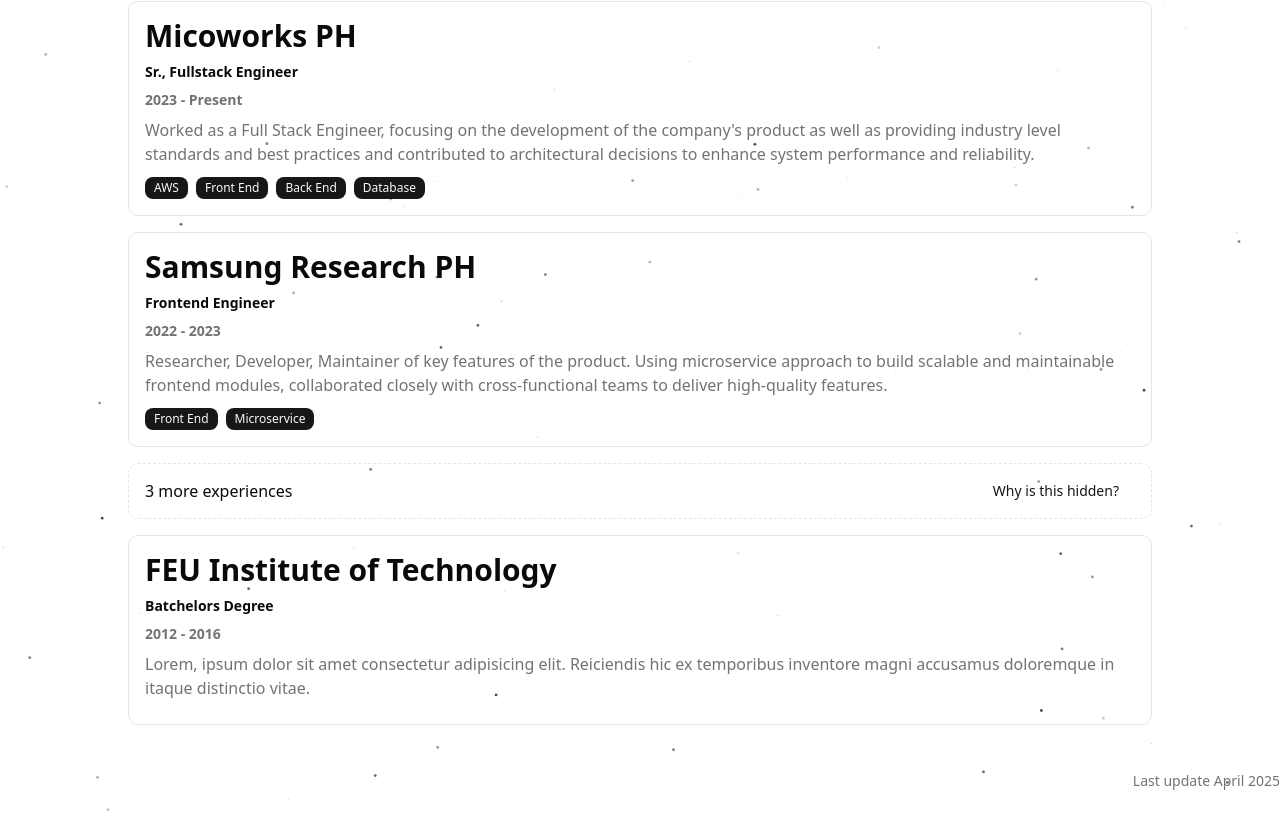
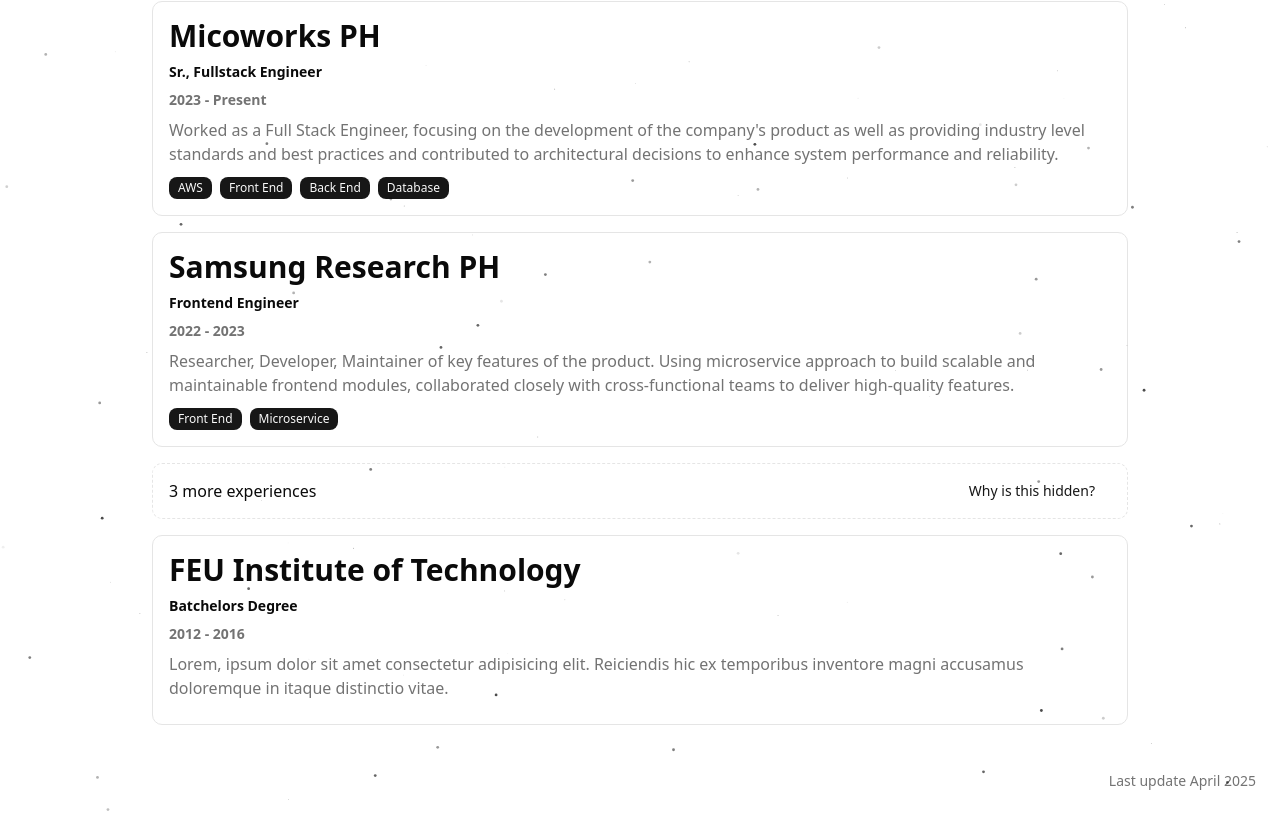
Before and after one commit to marjoforcado/marjoforcado, a Next.js app: page / in a window 1280 px wide. Shown: the part 858-1679 px from the top of the page. Built offline with nearby package versions, Linux system fonts and the light colour scheme.

Commit message:
Fix responsive

```diff
--- a/app/(pages)/(landing)/layout.tsx
+++ b/app/(pages)/(landing)/layout.tsx
@@ -29,7 +29,7 @@
             </div>
           </div>
           {children}
-          <footer className="h-20 flex items-center">
+          <footer className="h-20 flex items-center px-6">
             <div className="container mx-auto flex items-center justify-end">
               <span className="text-muted-foreground text-sm">
                 Last update April 2025
--- a/app/(pages)/(landing)/page.tsx
+++ b/app/(pages)/(landing)/page.tsx
@@ -6,10 +6,10 @@
 
 export default function Page() {
   return (
-    <div className="max-w-5xl mx-auto space-y-4">
+    <div className="max-w-5xl mx-auto space-y-4 px-6">
       <Header />
       <h2 className="text-lg font-bold">Experience</h2>
-      <div className="space-y-4">
+      <div className="space-y-4 container">
         <ExperienceCard
           role="Sr. Software Architect | Founder"
           companyName="Beensprout"
--- a/client_only/Header/Header.tsx
+++ b/client_only/Header/Header.tsx
@@ -2,13 +2,12 @@
 
 import { Button, buttonVariants } from "@/shadcn/components/ui/button";
 import { SheetTrigger } from "@/shadcn/components/ui/sheet";
-import { Separator } from "@radix-ui/react-context-menu";
 import { AtSignIcon, MapPinIcon } from "lucide-react";
 import Image from "next/image";
 
 export function Header() {
   return (
-    <div className="flex gap-6">
+    <div className="container mx-auto flex flex-col md:flex-row gap-6">
       <div className="space-y-4 w-72 flex-none">
         <div className="h-96 w-full rounded-lg overflow-hidden relative shadow-lg z-10">
           <Image
```
